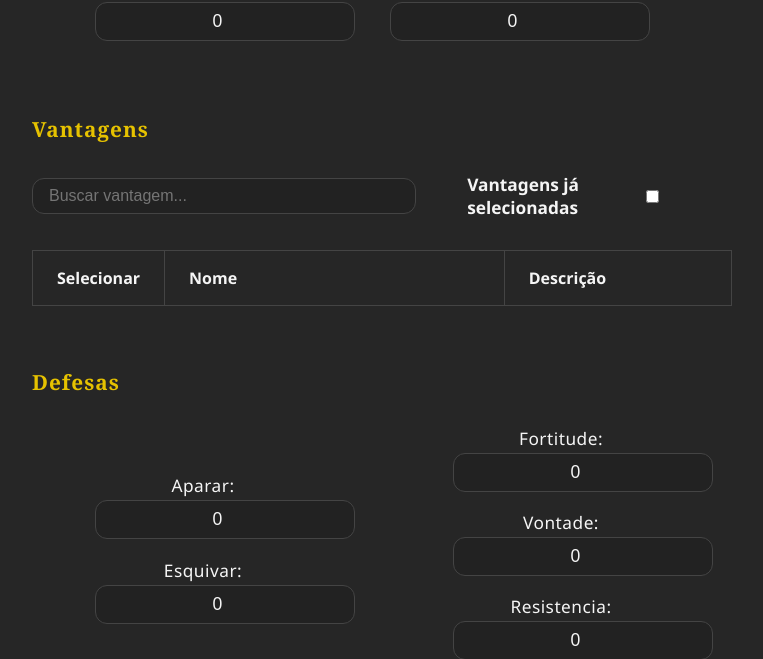
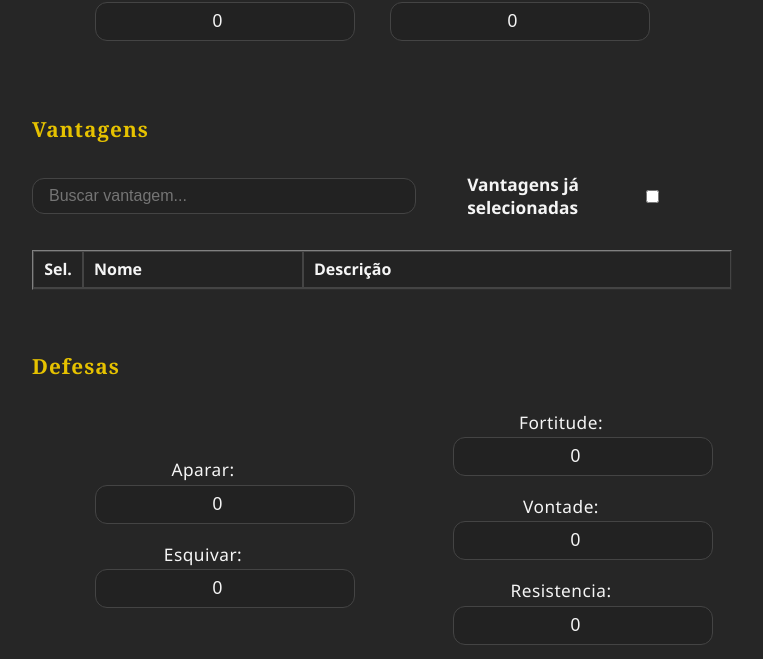
Before and after one commit to gitGabrielCastilho/mm3_rpg, a Django app: page /personagens/criar/ in a window 1280 px wide. Shown: the part 812-1471 px from the top of the page, without its empty margins (258-1021 px from the left). Run offline with Django 5.2, Linux system fonts and the light colour scheme; the visitor is signed in with stand-in values (Sample User, id 1); data that the repository does not hold is empty.

Commit message:
tabela de vantagens corrigida

```diff
--- a/personagens/templates/personagens/criar_personagem.html
+++ b/personagens/templates/personagens/criar_personagem.html
@@ -44,12 +44,13 @@
           <input type="checkbox" id="filtro-vantagem-selecionada" style="margin: 0;">
         </label>
       </div>
-      <div style="max-height: 250px; overflow-y: auto;">
-        <table id="tabela-vantagens" border="1" style="width:100%;">
+      <div class="table-container">
+        <table id="tabela-vantagens" class="table-scroll" border="1" style="width:100%;">
+
           <thead>
             <tr>
-              <th style="width: 60px;">Selecionar</th>
-              <th style="min-width: 140px;">Nome</th>
+              <th style="width: 50px;">Sel.</th>
+              <th style="min-width: 120px;">Nome</th>
               <th>Descrição</th>
             </tr>
           </thead>
@@ -261,7 +262,8 @@
         Mostrar apenas itens já possuídos
       </label>
       <div style="max-height: 350px; overflow-y: auto;">
-        <table id="tabela-itens" border="1" style="width:100%;">
+        <table id="tabela-itens" class="table-scroll" border="1" style="width:100%;">
+
           <thead>
             <tr>
               <th>Selecionar</th>
--- a/static/css/style.css
+++ b/static/css/style.css
@@ -1,3 +1,126 @@
+/* Vantagens: container com scroll e cabeçalho fixo */
+.table-container {
+  max-height: 250px;
+  overflow-y: auto;
+  position: relative;
+}
+#tabela-vantagens {
+  border-collapse: separate;
+  border-spacing: 0;
+}
+#tabela-vantagens thead th {
+  position: sticky;
+  top: 0;
+  z-index: 3;
+  background: #232323 !important;
+  color: var(--text-main) !important;
+  padding: 8px 10px !important;
+  font-weight: 700;
+  line-height: 1.2;
+}
+.vantagens-table th, .vantagens-table td {
+  padding: 6px 4px;
+  white-space: normal;
+  word-break: break-word;
+  overflow: hidden;
+}
+.vantagens-table th {
+  font-size: 1.05em;
+  font-weight: bold;
+}
+.vantagens-table {
+  width: 100%;
+  table-layout: fixed;
+  border-collapse: collapse;
+}
+/* Alinhamento das colunas da tabela de vantagens */
+.vantagens-table {
+  table-layout: fixed;
+  width: 100%;
+}
+.vantagens-table th:nth-child(1),
+.vantagens-table td:nth-child(1) {
+  width: 60px;
+  min-width: 60px;
+  max-width: 60px;
+  text-align: center;
+}
+.vantagens-table th:nth-child(2),
+.vantagens-table td:nth-child(2) {
+  width: 180px;
+  min-width: 180px;
+  max-width: 180px;
+}
+.vantagens-table th:nth-child(3),
+.vantagens-table td:nth-child(3) {
+  width: auto;
+}
+.table-scroll {
+  table-layout: fixed;
+  width: 100%;
+}
+.table-scroll th, .table-scroll td {
+  padding: 8px 10px !important;
+  overflow: hidden;
+  word-break: break-word;
+  box-sizing: border-box;
+}
+.table-scroll th {
+  height: auto !important;
+  min-height: 34px !important;
+  line-height: 1.2 !important;
+  padding: 8px 10px !important;
+}
+.table-scroll th:nth-child(1),
+.table-scroll td:nth-child(1) {
+  width: 60px;
+  min-width: 60px;
+  max-width: 60px;
+  text-align: center;
+}
+.table-scroll th:nth-child(2),
+.table-scroll td:nth-child(2) {
+  width: 220px;
+  min-width: 200px;
+  max-width: 260px;
+}
+.table-scroll th:nth-child(3),
+.table-scroll td:nth-child(3) {
+  width: auto;
+}
+/* Reverter display padrões para evitar desalinhamento */
+.table-scroll tbody {
+  display: table-row-group;
+  max-height: none;
+  overflow: visible;
+  width: auto;
+}
+.table-scroll thead, .table-scroll tfoot {
+  display: table-header-group;
+  width: auto;
+  table-layout: fixed;
+}
+.table-scroll tr {
+  display: table-row;
+  width: auto;
+  table-layout: fixed;
+}
+th {
+  min-height: 2.5em !important;
+  box-sizing: border-box !important;
+  color: var(--text-main) !important;
+  background: #232323 !important;
+  font-weight: bold !important;
+  padding: 1rem 1.5rem !important;
+  border-bottom: 2px solid #444 !important;
+  height: 2.2em !important;
+  opacity: 1 !important;
+  visibility: visible !important;
+}
+thead {
+  display: table-header-group !important;
+  background: #232323 !important;
+}
 /* Centraliza o formulário de poderes na tela */
 .poder-form-outer {
   width: 100%;
```
Also changed, not shown: personagens/templates/personagens/editar_personagem.html (+7 -5 lines).
